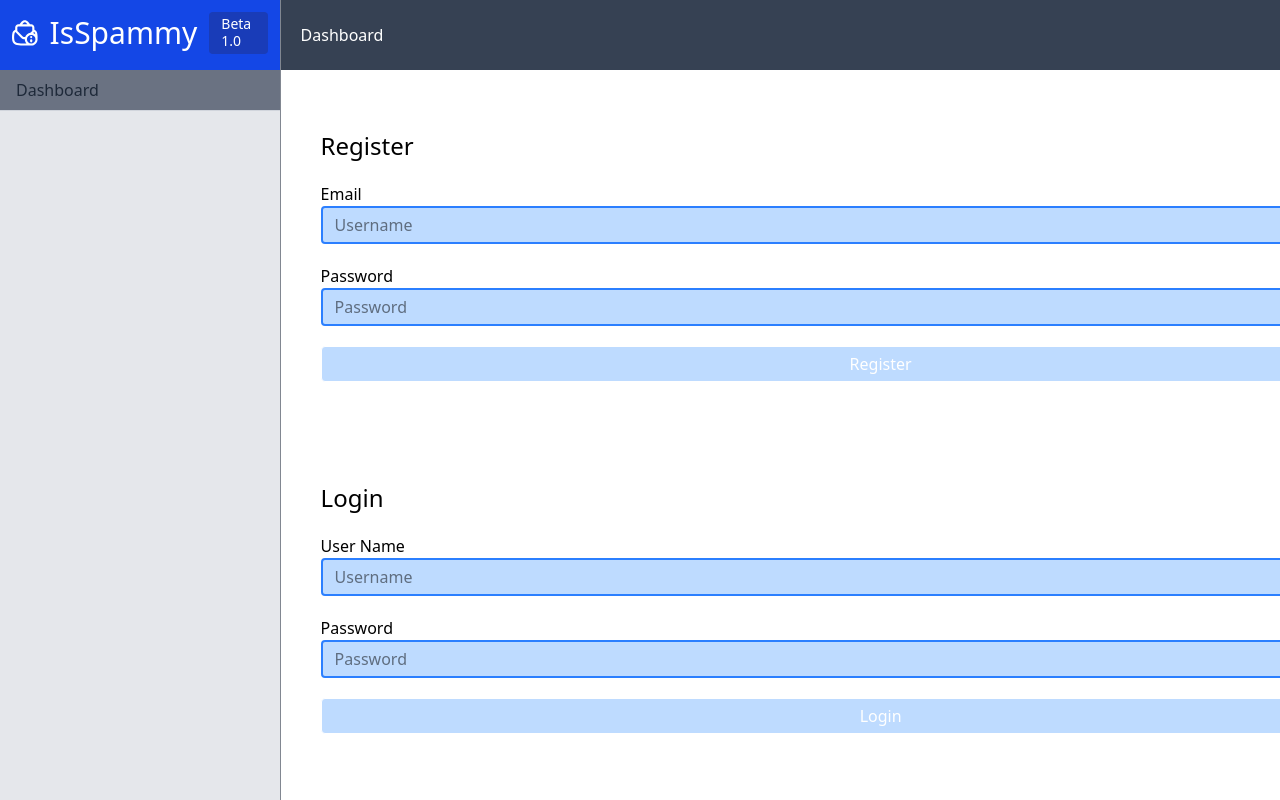
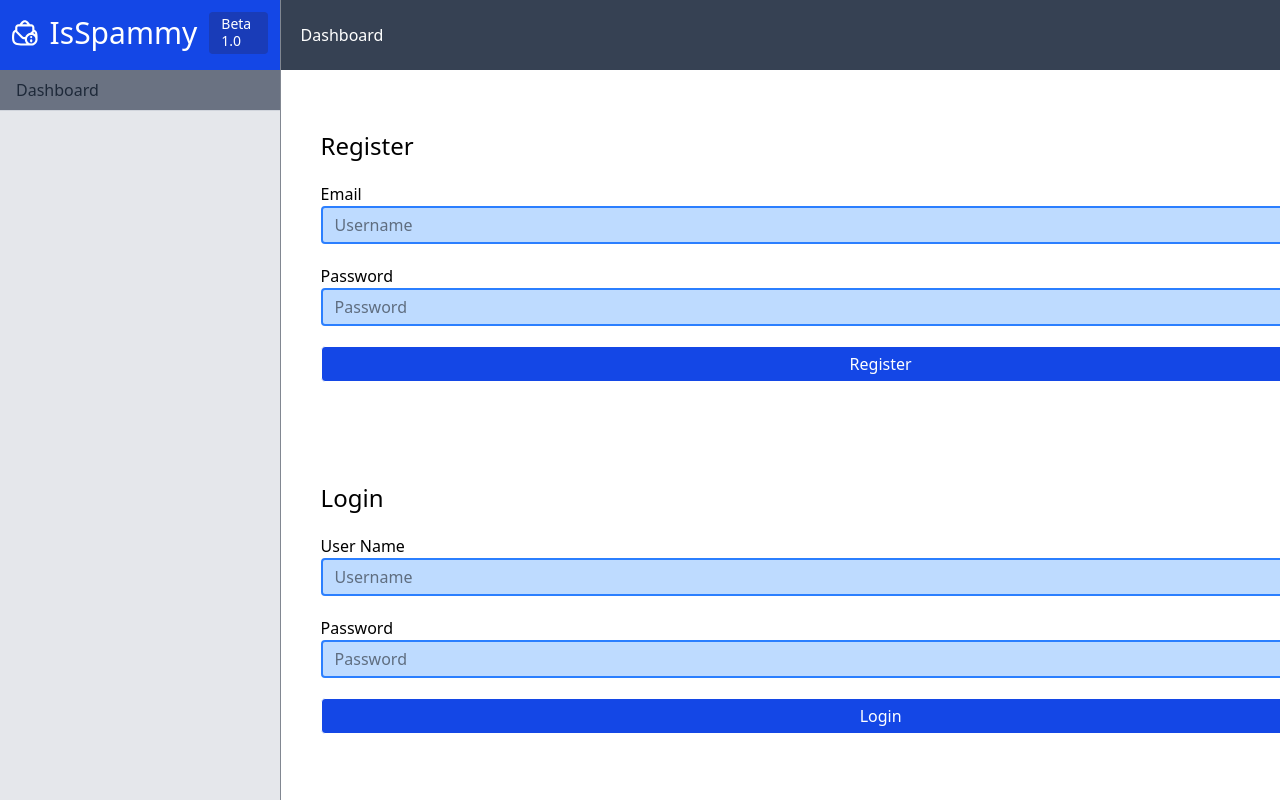
Before and after one commit to pickplugins/email-validation-clients, a React (Vite) app: page / in a window 1280 px wide. Shown: the top 800 px of the page. Built offline with nearby package versions, Linux system fonts and the light colour scheme.

Commit message:
update version

```diff
--- a/src/index.css
+++ b/src/index.css
@@ -27,7 +27,7 @@ input[type="password"], textarea {
 }
 
 input[type="submit"], button {
-  @apply bg-blue-200 hover:bg-blue-400 text-white;
+  @apply bg-blue-700 hover:bg-blue-600 text-white;
 }
 
 select {
```
